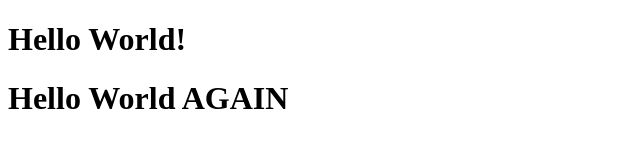
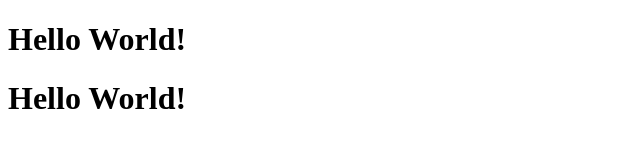
Before and after one commit to pramukam/Test, a plain HTML site: page index.html in a window 1280 px wide. Shown: the whole page, without its empty margins (0-640 px from the left). Drawn offline with Linux system fonts and the light colour scheme.

Commit message:
hello world

```diff
--- a/index.html
+++ b/index.html
@@ -7,6 +7,6 @@
 </head>
 <body>
     <h1>Hello World!</h1>
-    <h1>Hello World AGAIN</h1>
+    <h1>Hello World!</h1>
 </body>
 </html>
```
